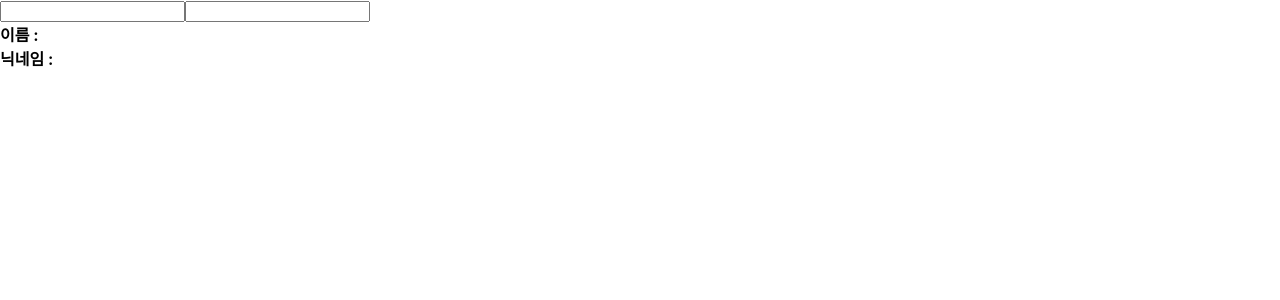
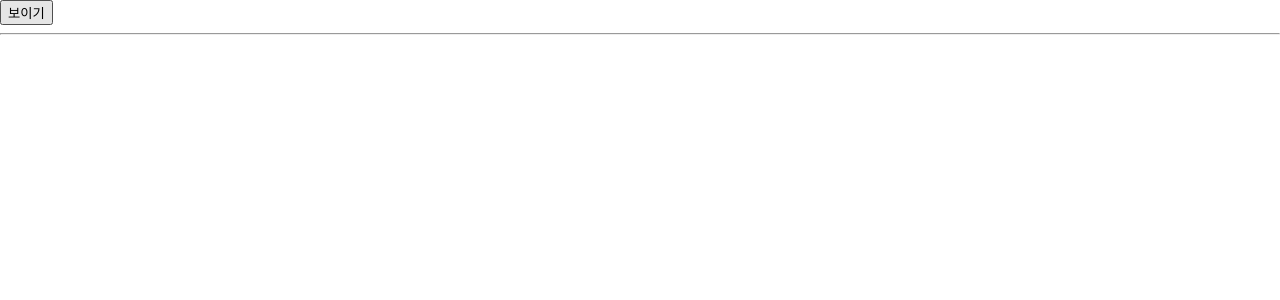
Before and after one commit to LimNoah/hooks-tutorial, a React (Create React App) app: page / in a window 1280 px wide. Shown: the top 300 px of the page. Built offline with nearby package versions, Linux system fonts and the light colour scheme.

Commit message:
docs: <8.2.3> Add useState import. and modify return value

```diff
--- a/src/App.js
+++ b/src/App.js
@@ -1,10 +1,25 @@
 import './App.css';
 // import Counter from './Counter';
+import { useState } from 'react';
 import Info from './Info';
 
 const App = () => {
+  const [visible, setVisible] = useState(false);
   // return <Counter />;
-  return <Info />
+  // return <Info />
+  return (
+    <div>
+      <button
+        onClick={() => {
+          setVisible(!visible);
+        }}
+      >
+        {visible ? '숨기기' : '보이기'}
+      </button>
+      <hr />
+      {visible && <Info />}
+    </div>
+  );
 }
 
 export default App;
```
